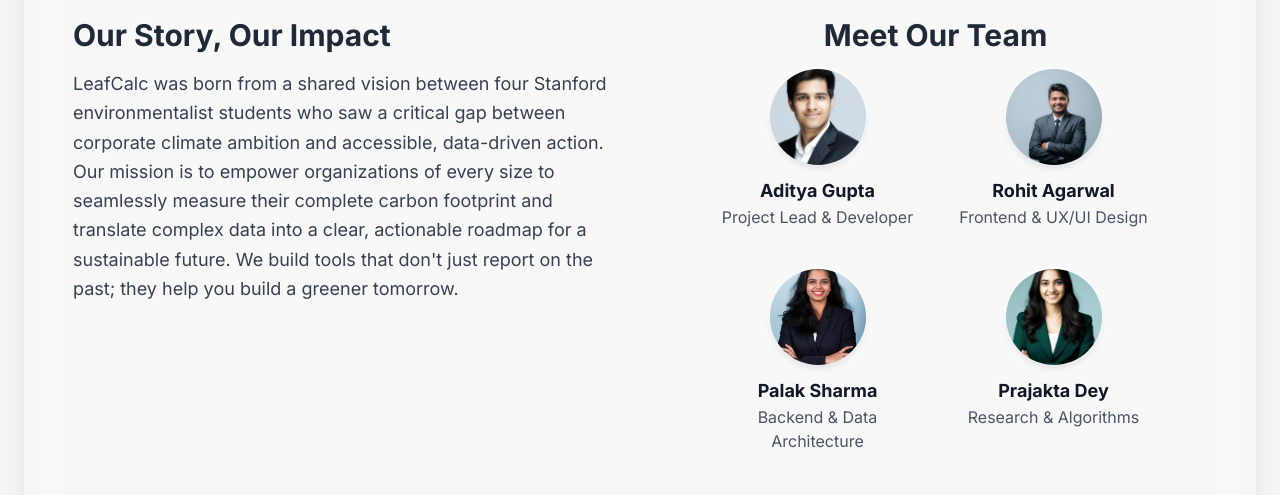
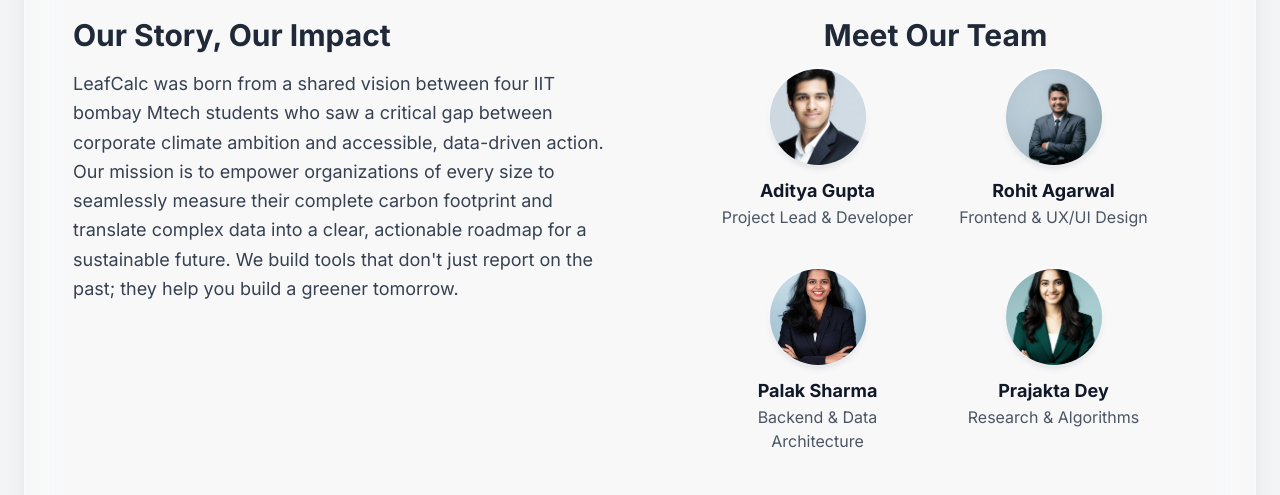
Before and after one commit to adityagupta190904/LeafCalc-Website, a plain HTML site: page index.html in a window 1280 px wide. Shown: the part 2802-3297 px from the top of the page. Drawn offline with nearby package versions, Linux system fonts and the light colour scheme; a script that the page names is missing.

Commit message:
lilabati

```diff
--- a/index.html
+++ b/index.html
@@ -345,7 +345,7 @@
                 <!-- Row 1: Story & Team -->
                 <div>
                     <h3 class="text-3xl font-bold mb-4 text-gray-800">Our Story, Our Impact</h3>
-                    <p class="text-lg text-gray-700 leading-relaxed">LeafCalc was born from a shared vision between four Stanford environmentalist students who saw a critical gap between corporate climate ambition and accessible, data-driven action. Our mission is to empower organizations of every size to seamlessly measure their complete carbon footprint and translate complex data into a clear, actionable roadmap for a sustainable future. We build tools that don't just report on the past; they help you build a greener tomorrow.</p>
+                    <p class="text-lg text-gray-700 leading-relaxed">LeafCalc was born from a shared vision between four IIT bombay Mtech students who saw a critical gap between corporate climate ambition and accessible, data-driven action. Our mission is to empower organizations of every size to seamlessly measure their complete carbon footprint and translate complex data into a clear, actionable roadmap for a sustainable future. We build tools that don't just report on the past; they help you build a greener tomorrow.</p>
                 </div>
 
                 <!-- START: Updated Team Section (2x2 Grid) -->
```
Also changed, not shown: landingpage.html (+1 -1 lines).
